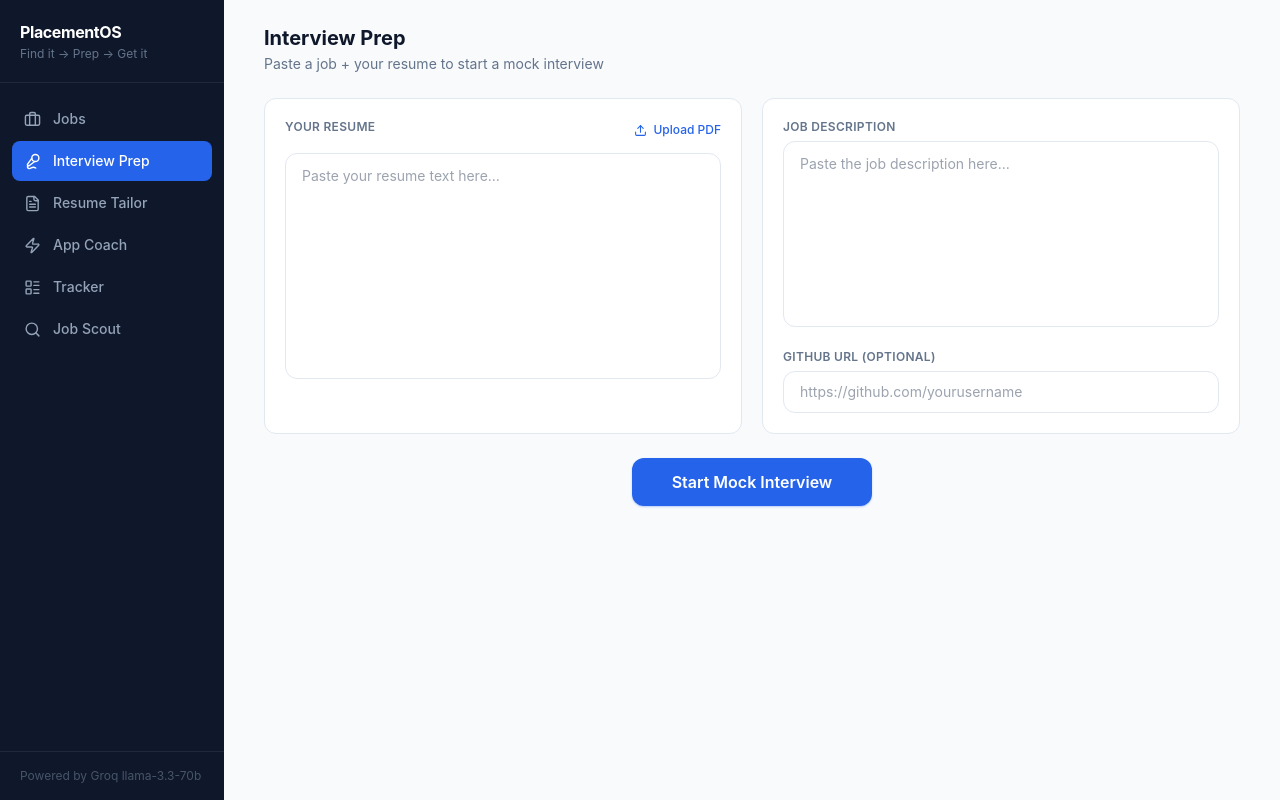
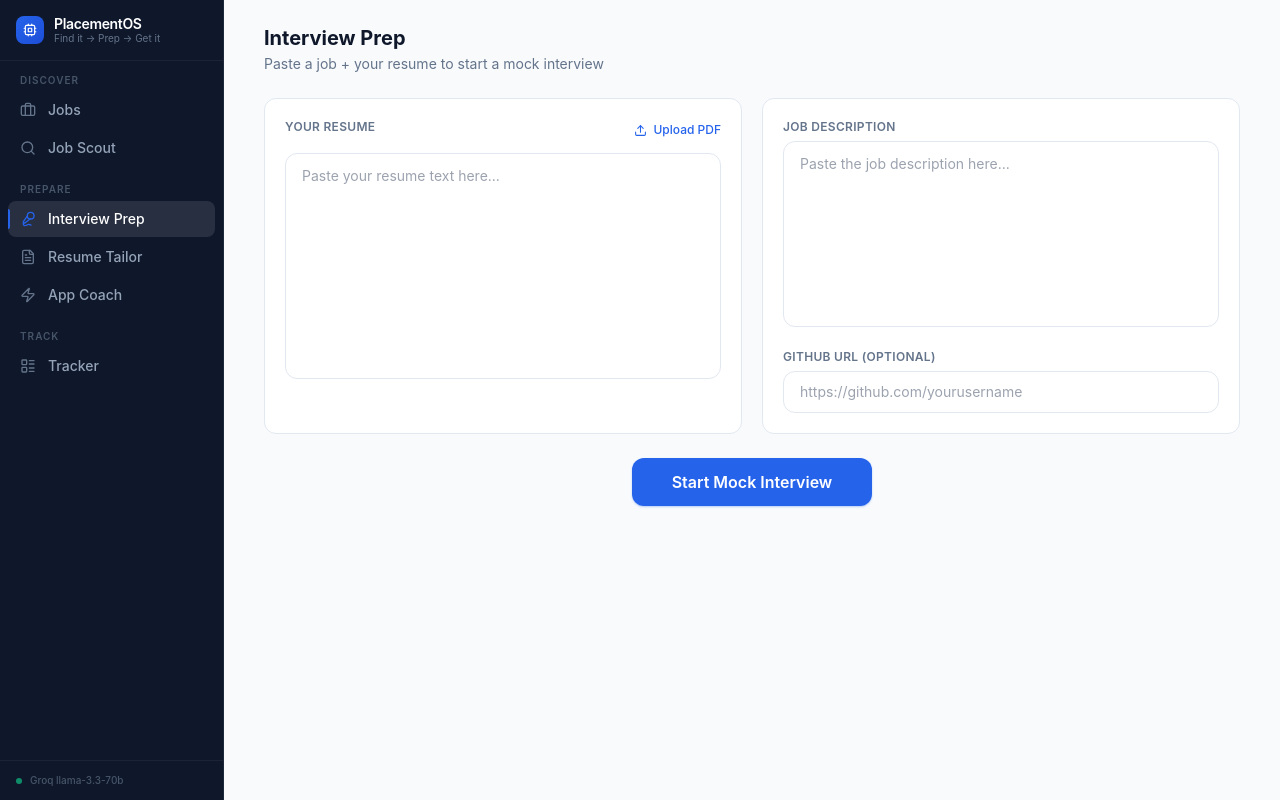
Before and after one commit to Ankitsingh2820/placementOS, a React (Vite) app in the folder frontend/: page /interview in a window 1280 px wide. Built offline with nearby package versions, Linux system fonts and the light colour scheme.

Commit message:
design: Linear-inspired sidebar, avatar cards, skeleton loading, refined color system

```diff
--- a/frontend/src/components/jobs/JobCard.jsx
+++ b/frontend/src/components/jobs/JobCard.jsx
@@ -1,15 +1,30 @@
 import { useInterviewContext } from '../../context/InterviewContext'
 import { useNavigate } from 'react-router-dom'
+import { ExternalLink, Bookmark, Zap, FileText, Mic2 } from 'lucide-react'
 
 const eligConfig = {
-  green:  { label: 'Worldwide',      cls: 'bg-emerald-100 text-emerald-800' },
-  yellow: { label: 'Check timezone', cls: 'bg-amber-100 text-amber-800'    },
-  red:    { label: 'Region-locked',  cls: 'bg-red-100 text-red-800'        },
+  green:  { label: 'Worldwide',      cls: 'bg-emerald-50 text-emerald-700 ring-1 ring-emerald-200' },
+  yellow: { label: 'Check timezone', cls: 'bg-amber-50 text-amber-700 ring-1 ring-amber-200'       },
+  red:    { label: 'Region-locked',  cls: 'bg-red-50 text-red-600 ring-1 ring-red-200'             },
 }
 const wtConfig = {
-  remote: { label: 'Remote', cls: 'bg-blue-100 text-blue-700'     },
-  hybrid: { label: 'Hybrid', cls: 'bg-orange-100 text-orange-700' },
-  onsite: { label: 'Onsite', cls: 'bg-slate-100 text-slate-600'   },
+  remote: { label: 'Remote', cls: 'bg-blue-50 text-blue-700'     },
+  hybrid: { label: 'Hybrid', cls: 'bg-violet-50 text-violet-700' },
+  onsite: { label: 'Onsite', cls: 'bg-slate-100 text-slate-600'  },
+}
+const avatarColors = [
+  'bg-blue-500','bg-violet-500','bg-emerald-500','bg-orange-500',
+  'bg-pink-500', 'bg-indigo-500','bg-teal-500',  'bg-rose-500',
+]
+
+function CompanyAvatar({ name }) {
+  const letter = (name || '?')[0].toUpperCase()
+  const color  = avatarColors[(name || '').charCodeAt(0) % avatarColors.length]
+  return (
+    <div className={`w-9 h-9 rounded-xl ${color} flex items-center justify-center shrink-0 shadow-sm`}>
+      <span className="text-white font-bold text-sm">{letter}</span>
+    </div>
+  )
 }
 
 export function JobCard({ job, matchScore, onSave }) {
@@ -17,80 +32,91 @@
   const navigate = useNavigate()
   const elig = eligConfig[job.eligibility] || eligConfig.green
   const wt   = wtConfig[job.work_type]    || wtConfig.remote
+  const isHighMatch = matchScore >= 60
 
-  function handlePrep() {
-    setCurrentJob(job)
-    navigate('/interview')
-  }
-
-  function handleTailor() {
-    setCurrentJob(job)
-    navigate('/tailor')
-  }
-
-  function handleCoach() {
-    setCurrentJob(job)
-    navigate('/coach')
-  }
+  function handlePrep()   { setCurrentJob(job); navigate('/interview') }
+  function handleTailor() { setCurrentJob(job); navigate('/tailor') }
+  function handleCoach()  { setCurrentJob(job); navigate('/coach') }
 
   return (
-    <div className={`bg-white rounded-xl border flex flex-col gap-3 p-4 hover:shadow-md transition-all ${
-      matchScore >= 60 ? 'border-primary/40 shadow-sm shadow-primary/10' : 'border-slate-200'
+    <div className={`bg-white rounded-2xl border flex flex-col overflow-hidden shadow-card hover:shadow-card-hover transition-all duration-200 animate-fade-in ${
+      isHighMatch ? 'border-primary/30' : 'border-slate-200'
     }`}>
-      <div className="flex justify-between items-start gap-2">
-        <div className="min-w-0">
-          <h3 className="font-semibold text-slate-900 text-sm leading-snug truncate">{job.title}</h3>
-          <p className="text-slate-500 text-xs mt-0.5">{job.company}</p>
+      {isHighMatch && <div className="h-0.5 bg-gradient-primary" />}
+
+      <div className="p-4 flex flex-col gap-3 flex-1">
+        {/* Header row */}
+        <div className="flex items-start gap-3">
+          <CompanyAvatar name={job.company} />
+          <div className="min-w-0 flex-1">
+            <h3 className="font-semibold text-slate-900 text-sm leading-snug line-clamp-2">{job.title}</h3>
+            <p className="text-slate-400 text-xs mt-0.5 font-medium">{job.company}</p>
           </div>
-        <span className={`text-xs font-semibold px-2 py-1 rounded-full shrink-0 ${elig.cls}`}>{elig.label}</span>
         </div>
 
+        {/* Badges */}
         <div className="flex flex-wrap gap-1.5 items-center">
-        <span className="text-xs font-medium px-2 py-0.5 rounded-full bg-indigo-100 text-indigo-700">{job.source}</span>
+          <span className={`text-xs font-medium px-2 py-0.5 rounded-full ${elig.cls}`}>{elig.label}</span>
           <span className={`text-xs font-medium px-2 py-0.5 rounded-full ${wt.cls}`}>{wt.label}</span>
+          <span className="text-xs font-medium px-2 py-0.5 rounded-full bg-slate-50 text-slate-500">{job.source}</span>
           {matchScore > 0 && (
-          <span className={`text-xs font-bold px-2 py-0.5 rounded-full ${
-            matchScore >= 60 ? 'bg-primary text-white' :
-            matchScore >= 30 ? 'bg-blue-100 text-blue-700' :
-            'bg-slate-100 text-slate-500'
+            <span className={`text-xs font-bold px-2 py-0.5 rounded-full ring-1 ${
+              isHighMatch          ? 'text-emerald-700 bg-emerald-50 ring-emerald-200' :
+              matchScore >= 30     ? 'text-blue-700 bg-blue-50 ring-blue-200' :
+                                     'text-slate-500 bg-slate-50 ring-slate-200'
             }`}>{matchScore}% match</span>
           )}
-        {job.posted_at && <span className="text-xs text-slate-400">{job.posted_at.slice(0,10)}</span>}
         </div>
 
+        {/* Description preview */}
+        {job.description && (
+          <p className="text-xs text-slate-500 leading-relaxed line-clamp-2">{job.description}</p>
+        )}
+
+        {/* Tags */}
         {job.tags?.length > 0 && (
           <div className="flex flex-wrap gap-1">
-          {job.tags.map(t => (
-            <span key={t} className="text-xs bg-slate-50 border border-slate-200 text-slate-600 px-2 py-0.5 rounded">{t}</span>
+            {job.tags.slice(0, 4).map(t => (
+              <span key={t} className="text-[11px] font-mono bg-slate-50 text-slate-500 px-2 py-0.5 rounded-md">{t}</span>
             ))}
           </div>
         )}
 
-      {job.salary && <p className="text-sm font-semibold text-mint">{job.salary}</p>}
+        {/* Salary + date */}
+        <div className="flex items-center justify-between mt-auto">
+          {job.salary
+            ? <p className="text-sm font-semibold text-mint">{job.salary}</p>
+            : <span />}
+          {job.posted_at && <p className="text-[11px] text-slate-400">{job.posted_at.slice(0,10)}</p>}
+        </div>
+      </div>
 
-      <div className="flex gap-2 mt-auto pt-1 flex-wrap">
-        <button onClick={handlePrep}
-          className="flex-1 text-xs font-semibold bg-primary hover:bg-primary-hover text-white px-3 py-2 rounded-lg transition-colors">
-          Prep Interview
+      {/* Action footer */}
+      <div className="border-t border-slate-100 px-4 py-3 flex gap-2 bg-slate-50/60">
+        <button onClick={handlePrep} title="Interview Prep"
+          className="flex items-center gap-1.5 flex-1 justify-center text-xs font-semibold bg-primary hover:bg-primary-hover text-white px-2 py-2 rounded-xl transition-colors">
+          <Mic2 size={12} /> Prep
         </button>
-        <button onClick={handleTailor}
-          className="flex-1 text-xs font-semibold bg-indigo-500 hover:bg-indigo-600 text-white px-3 py-2 rounded-lg transition-colors">
-          Tailor Resume
+        <button onClick={handleTailor} title="Tailor Resume"
+          className="flex items-center gap-1.5 flex-1 justify-center text-xs font-semibold bg-slate-100 hover:bg-slate-200 text-slate-700 px-2 py-2 rounded-xl transition-colors">
+          <FileText size={12} /> Tailor
         </button>
-        <button onClick={handleCoach}
-          className="flex-1 text-xs font-semibold bg-amber-500 hover:bg-amber-600 text-white px-3 py-2 rounded-lg transition-colors">
-          Full Package
+        <button onClick={handleCoach} title="Full Package — fit + tailor + outreach"
+          className="flex items-center gap-1.5 flex-1 justify-center text-xs font-semibold bg-mint hover:bg-mint-hover text-white px-2 py-2 rounded-xl transition-colors">
+          <Zap size={12} /> Coach
         </button>
+        <div className="flex gap-1">
           {job.url && (
-          <a href={job.url} target="_blank" rel="noopener noreferrer"
-            className="text-xs font-semibold bg-mint hover:bg-mint-hover text-white px-3 py-2 rounded-lg transition-colors">
-            Apply
+            <a href={job.url} target="_blank" rel="noopener noreferrer" title="Apply"
+              className="flex items-center justify-center text-slate-400 hover:text-primary hover:bg-primary-light bg-white border border-slate-200 w-8 h-8 rounded-xl transition-colors">
+              <ExternalLink size={13} />
             </a>
           )}
-        <button onClick={() => onSave(job)}
-          className="text-xs font-semibold bg-slate-100 hover:bg-slate-200 text-slate-700 px-3 py-2 rounded-lg transition-colors">
-          Save
+          <button onClick={() => onSave(job)} title="Save to tracker"
+            className="flex items-center justify-center text-slate-400 hover:text-mint hover:bg-mint-light bg-white border border-slate-200 w-8 h-8 rounded-xl transition-colors">
+            <Bookmark size={13} />
           </button>
+        </div>
       </div>
     </div>
   )
--- a/frontend/src/components/jobs/JobsPage.jsx
+++ b/frontend/src/components/jobs/JobsPage.jsx
@@ -3,6 +3,68 @@
 import { JobFilters } from './JobFilters'
 import { JobCard } from './JobCard'
 import { ResumeMatch } from './ResumeMatch'
+import { Briefcase, Globe, Wifi } from 'lucide-react'
+
+function SkeletonCard() {
+  return (
+    <div className="bg-white rounded-2xl border border-slate-200 overflow-hidden shadow-card">
+      <div className="p-4 flex flex-col gap-3">
+        <div className="flex items-start gap-3">
+          <div className="w-9 h-9 rounded-xl skeleton shrink-0" />
+          <div className="flex-1 space-y-2">
+            <div className="h-3.5 skeleton rounded-md w-3/4" />
+            <div className="h-3 skeleton rounded-md w-1/2" />
+          </div>
+        </div>
+        <div className="flex gap-2">
+          <div className="h-5 w-20 skeleton rounded-full" />
+          <div className="h-5 w-16 skeleton rounded-full" />
+        </div>
+        <div className="space-y-1.5">
+          <div className="h-3 skeleton rounded-md w-full" />
+          <div className="h-3 skeleton rounded-md w-4/5" />
+        </div>
+        <div className="flex gap-1">
+          <div className="h-5 w-12 skeleton rounded-md" />
+          <div className="h-5 w-16 skeleton rounded-md" />
+          <div className="h-5 w-10 skeleton rounded-md" />
+        </div>
+      </div>
+      <div className="border-t border-slate-100 px-4 py-3 bg-slate-50/60 flex gap-2">
+        <div className="h-8 flex-1 skeleton rounded-xl" />
+        <div className="h-8 flex-1 skeleton rounded-xl" />
+        <div className="h-8 flex-1 skeleton rounded-xl" />
+        <div className="h-8 w-16 skeleton rounded-xl" />
+      </div>
+    </div>
+  )
+}
+
+function StatsBar({ jobs, loading }) {
+  const remote = jobs.filter(j => j.work_type === 'remote').length
+  const worldwide = jobs.filter(j => j.eligibility === 'green').length
+  return (
+    <div className="flex items-center gap-5 mb-5 px-1">
+      <div className="flex items-center gap-2 text-slate-500">
+        <Briefcase size={14} className="text-slate-400" />
+        <span className="text-sm font-semibold text-slate-700">{loading ? '—' : jobs.length}</span>
+        <span className="text-xs text-slate-400">jobs</span>
+      </div>
+      <div className="w-px h-4 bg-slate-200" />
+      <div className="flex items-center gap-2 text-slate-500">
+        <Wifi size={14} className="text-blue-400" />
+        <span className="text-sm font-semibold text-slate-700">{loading ? '—' : remote}</span>
+        <span className="text-xs text-slate-400">remote</span>
+      </div>
+      <div className="w-px h-4 bg-slate-200" />
+      <div className="flex items-center gap-2 text-slate-500">
+        <Globe size={14} className="text-emerald-400" />
+        <span className="text-sm font-semibold text-slate-700">{loading ? '—' : worldwide}</span>
+        <span className="text-xs text-slate-400">worldwide</span>
+      </div>
+    </div>
+  )
+}
 
 export function JobsPage() {
   const { jobs, loading, filters, setFilters, matchScores, matchStatus, matchResume, clearMatch, refetch } = useJobs()
@@ -10,28 +72,34 @@
 
   function handleSave(job) {
     const added = addRow(job)
-    // visual feedback via title flicker — simple approach
     if (!added) alert('Already in tracker.')
   }
 
   return (
     <div className="p-6 max-w-7xl mx-auto">
+      {/* Page header */}
       <div className="mb-6">
-        <h2 className="text-xl font-bold text-slate-900">Remote Jobs</h2>
-        <p className="text-slate-500 text-sm mt-0.5">India-friendly listings from top remote boards</p>
+        <h1 className="text-2xl font-bold text-slate-900 tracking-tight">Remote Jobs</h1>
+        <p className="text-slate-400 text-sm mt-1">India-friendly listings from top remote boards</p>
       </div>
 
       <JobFilters filters={filters} setFilters={setFilters} onRefresh={refetch} />
       <ResumeMatch matchStatus={matchStatus} onMatch={matchResume} onClear={clearMatch} />
+      <StatsBar jobs={jobs} loading={loading} />
 
       {loading && (
-        <div className="text-center py-20 text-slate-400">Loading jobs...</div>
+        <div className="grid grid-cols-1 sm:grid-cols-2 lg:grid-cols-3 gap-4">
+          {Array.from({ length: 6 }).map((_, i) => <SkeletonCard key={i} />)}
+        </div>
       )}
 
       {!loading && jobs.length === 0 && (
-        <div className="text-center py-20 text-slate-400">
-          <p className="font-semibold">No jobs match your filters.</p>
-          <p className="text-sm mt-1">Try adjusting your search or click Refresh.</p>
+        <div className="flex flex-col items-center justify-center py-24 text-center">
+          <div className="w-14 h-14 rounded-2xl bg-slate-100 flex items-center justify-center mb-4">
+            <Briefcase size={24} className="text-slate-400" />
+          </div>
+          <p className="font-semibold text-slate-700">No jobs match your filters</p>
+          <p className="text-sm text-slate-400 mt-1 max-w-xs">Try adjusting your search terms or click Refresh to reload the latest listings.</p>
         </div>
       )}
 
--- a/frontend/src/components/layout/Sidebar.jsx
+++ b/frontend/src/components/layout/Sidebar.jsx
@@ -1,42 +1,92 @@
 import { NavLink } from 'react-router-dom'
-import { Briefcase, Mic2, LayoutList, FileText, Zap, Search } from 'lucide-react'
+import { Briefcase, Mic2, LayoutList, FileText, Zap, Search, Cpu } from 'lucide-react'
 
-const nav = [
-  { to: '/',          icon: Briefcase,  label: 'Jobs',           end: true },
-  { to: '/interview', icon: Mic2,       label: 'Interview Prep', end: false },
-  { to: '/tailor',    icon: FileText,   label: 'Resume Tailor',  end: false },
-  { to: '/coach',     icon: Zap,        label: 'App Coach',      end: false },
-  { to: '/tracker',   icon: LayoutList, label: 'Tracker',        end: false },
-  { to: '/scout',     icon: Search,     label: 'Job Scout',      end: false },
+const sections = [
+  {
+    label: 'Discover',
+    items: [
+      { to: '/',       icon: Briefcase, label: 'Jobs',       end: true  },
+      { to: '/scout',  icon: Search,    label: 'Job Scout',  end: false },
+    ],
+  },
+  {
+    label: 'Prepare',
+    items: [
+      { to: '/interview', icon: Mic2,      label: 'Interview Prep', end: false },
+      { to: '/tailor',    icon: FileText,  label: 'Resume Tailor',  end: false },
+      { to: '/coach',     icon: Zap,       label: 'App Coach',      end: false },
+    ],
+  },
+  {
+    label: 'Track',
+    items: [
+      { to: '/tracker', icon: LayoutList, label: 'Tracker', end: false },
+    ],
+  },
 ]
+
+function NavItem({ to, icon: Icon, label, end }) {
+  return (
+    <NavLink to={to} end={end}
+      className={({ isActive }) =>
+        `group relative flex items-center gap-3 px-3 py-2 rounded-lg text-sm font-medium transition-all duration-150 ${
+          isActive
+            ? 'bg-white/10 text-white'
+            : 'text-slate-400 hover:bg-white/5 hover:text-slate-200'
+        }`
+      }
+    >
+      {({ isActive }) => (
+        <>
+          {isActive && (
+            <span className="absolute left-0 top-1/2 -translate-y-1/2 w-0.5 h-5 bg-primary rounded-r-full" />
+          )}
+          <Icon size={16} className={`shrink-0 ${isActive ? 'text-primary' : 'text-slate-500 group-hover:text-slate-300'}`} />
+          {label}
+        </>
+      )}
+    </NavLink>
+  )
+}
 
 export function Sidebar() {
   return (
-    <aside className="w-56 bg-sidebar flex flex-col h-screen shrink-0">
-      <div className="px-5 py-5 border-b border-slate-800">
-        <p className="text-white font-bold text-base tracking-tight">PlacementOS</p>
-        <p className="text-slate-500 text-xs mt-0.5">Find it → Prep → Get it</p>
+    <aside className="w-56 bg-sidebar flex flex-col h-screen shrink-0 border-r border-sidebar-border">
+      {/* Logo */}
+      <div className="px-4 py-4 border-b border-white/5">
+        <div className="flex items-center gap-2.5">
+          <div className="w-7 h-7 rounded-lg bg-gradient-primary flex items-center justify-center shrink-0">
+            <Cpu size={14} className="text-white" />
+          </div>
+          <div>
+            <p className="text-white font-semibold text-sm tracking-tight leading-none">PlacementOS</p>
+            <p className="text-slate-500 text-[10px] mt-0.5 leading-none">Find it → Prep → Get it</p>
+          </div>
+        </div>
       </div>
 
-      <nav className="flex-1 px-3 py-4 space-y-0.5">
-        {nav.map(({ to, icon: Icon, label, end }) => (
-          <NavLink key={to} to={to} end={end}
-            className={({ isActive }) =>
-              `flex items-center gap-3 px-3 py-2.5 rounded-lg text-sm font-medium transition-colors ${
-                isActive
-                  ? 'bg-primary text-white'
-                  : 'text-slate-400 hover:bg-slate-800 hover:text-white'
-              }`
-            }
-          >
-            <Icon size={17} />
-            {label}
-          </NavLink>
+      {/* Nav sections */}
+      <nav className="flex-1 px-2 py-3 overflow-y-auto space-y-4">
+        {sections.map(({ label, items }) => (
+          <div key={label}>
+            <p className="px-3 mb-1 text-[10px] font-semibold uppercase tracking-widest text-slate-600">
+              {label}
+            </p>
+            <div className="space-y-0.5">
+              {items.map(item => (
+                <NavItem key={item.to} {...item} />
+              ))}
+            </div>
+          </div>
         ))}
       </nav>
 
-      <div className="px-5 py-4 border-t border-slate-800">
-        <p className="text-slate-600 text-xs">Powered by Groq llama-3.3-70b</p>
+      {/* Footer */}
+      <div className="px-4 py-3 border-t border-white/5">
+        <div className="flex items-center gap-2">
+          <div className="w-1.5 h-1.5 rounded-full bg-mint animate-pulse" />
+          <p className="text-slate-600 text-[10px] font-medium">Groq llama-3.3-70b</p>
+        </div>
       </div>
     </aside>
   )
--- a/frontend/src/index.css
+++ b/frontend/src/index.css
@@ -2,5 +2,20 @@
 @tailwind components;
 @tailwind utilities;
 
+@import url('https://fonts.googleapis.com/css2?family=Inter:wght@400;500;600;700&display=swap');
+
 * { box-sizing: border-box; }
-body { margin: 0; font-family: -apple-system, BlinkMacSystemFont, 'Segoe UI', sans-serif; }
+body { margin: 0; font-family: 'Inter', -apple-system, BlinkMacSystemFont, 'Segoe UI', sans-serif; -webkit-font-smoothing: antialiased; }
+
+@layer utilities {
+  .skeleton {
+    background: linear-gradient(90deg, #f1f5f9 25%, #e2e8f0 50%, #f1f5f9 75%);
+    background-size: 400px 100%;
+    animation: shimmer 1.5s infinite;
+  }
+}
+
+@keyframes shimmer {
+  0%   { background-position: -400px 0; }
+  100% { background-position: 400px 0; }
+}
--- a/frontend/tailwind.config.js
+++ b/frontend/tailwind.config.js
@@ -4,12 +4,33 @@
   theme: {
     extend: {
       colors: {
-        primary: { DEFAULT: '#2563EB', hover: '#1D4ED8' },
-        mint:    { DEFAULT: '#10B981', hover: '#059669' },
-        sidebar: '#0F172A',
+        primary: { DEFAULT: '#2563EB', hover: '#1D4ED8', light: '#EFF6FF' },
+        mint:    { DEFAULT: '#10B981', hover: '#059669', light: '#ECFDF5' },
+        sidebar: { DEFAULT: '#0F172A', surface: '#1E293B', border: '#1E293B' },
       },
       fontFamily: {
-        sans: ['-apple-system', 'BlinkMacSystemFont', 'Segoe UI', 'sans-serif'],
+        sans: ['Inter', '-apple-system', 'BlinkMacSystemFont', 'Segoe UI', 'sans-serif'],
+      },
+      boxShadow: {
+        card: '0 1px 3px 0 rgb(0 0 0 / 0.06), 0 1px 2px -1px rgb(0 0 0 / 0.06)',
+        'card-hover': '0 4px 12px 0 rgb(0 0 0 / 0.10), 0 2px 4px -1px rgb(0 0 0 / 0.06)',
+      },
+      backgroundImage: {
+        'gradient-primary': 'linear-gradient(135deg, #2563EB 0%, #1D4ED8 100%)',
+      },
+      animation: {
+        'shimmer': 'shimmer 1.5s infinite',
+        'fade-in': 'fadeIn 0.2s ease-out',
+      },
+      keyframes: {
+        shimmer: {
+          '0%':   { backgroundPosition: '-400px 0' },
+          '100%': { backgroundPosition: '400px 0' },
+        },
+        fadeIn: {
+          from: { opacity: 0, transform: 'translateY(4px)' },
+          to:   { opacity: 1, transform: 'translateY(0)' },
+        },
       },
     },
   },
```
Also changed, not shown: frontend/src/components/jobs/JobFilters.jsx (+25 -14 lines). Lines whose indentation alone changed are shown as unchanged.
